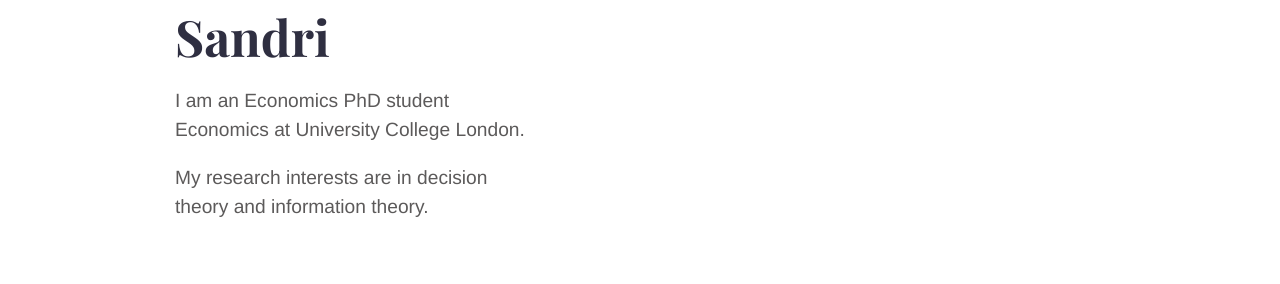
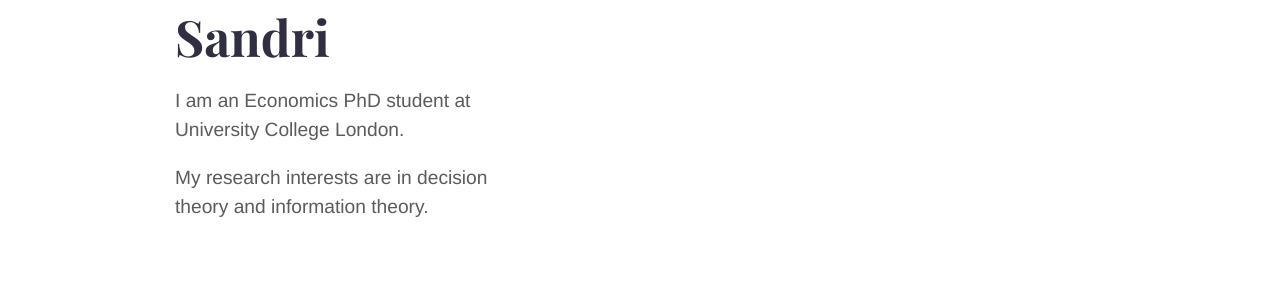
Before and after one commit to emiliano-sandri/emiliano-sandri.github.io, a Jekyll site: the page built from index.md, in a window 1280 px wide. Shown: the part 255-539 px from the top of the page. Built offline with Jekyll 4.4.1, drawn with Linux system fonts in a browser that asks for light colours.

Commit message:
modified:   _includes/header.html 	modified:   index.md

```diff
--- a/_includes/header.html
+++ b/_includes/header.html
@@ -1,10 +1,10 @@
 <div class='header'>
   <div class="container">
     <div class="logo">
-      <a href="{{ '/' | relative_url }}" class="site-title">{{ site.title }}</a>
+      <a href="https://emiliano-sandri.github.io/" class="site-title">{{ site.title }}</a>
     </div>
     <div class="logo-mobile">
-      <a href="{{ '/' | relative_url }}" class="site-title">{{ site.title }}</a>
+      <a href="https://emiliano-sandri.github.io/" class="site-title">{{ site.title }}</a>
     </div>
     {% include main-menu.html %}
     {% include hamburger.html %}
--- a/index.md
+++ b/index.md
@@ -7,6 +7,6 @@ show_call_box: false
 
 # Emiliano Sandri
 
-I am an Economics PhD student Economics at University College London.
+I am an Economics PhD student at University College London.
 
 My research interests are in decision theory and information theory.
```
